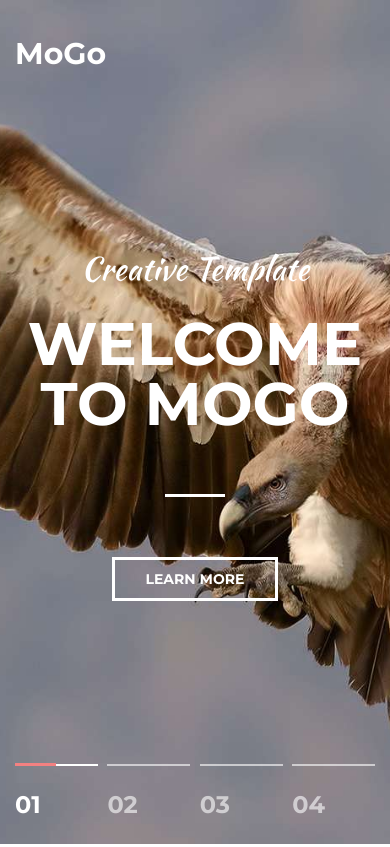
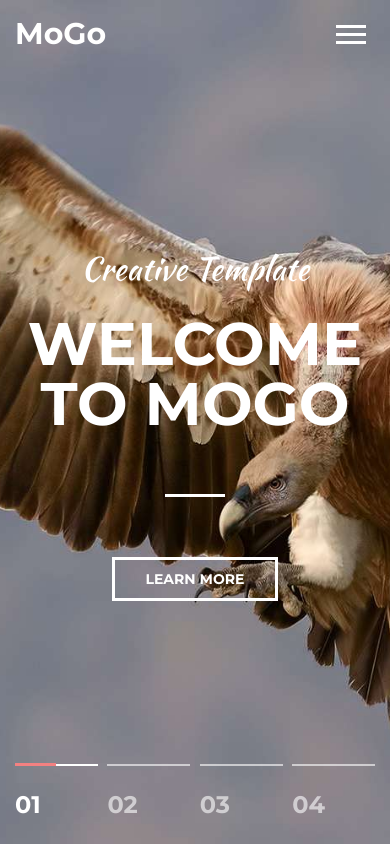
Before and after one commit to amirlnsrv/MoGo, a plain HTML site: page index.html in a window 390 px wide. Shown: the top 847 px of the page. Drawn offline with Linux system fonts and the light colour scheme.

Commit message:
Completed adaptive

```diff
--- a/assets/css/style.css
+++ b/assets/css/style.css
@@ -113,7 +113,20 @@ hr {
 	left: 0;
 	right: 0;
 	z-index: 1000;
-	padding: 30px 0 0 0;
+	padding-top: 10px;
+}
+.header.fixed {
+	padding: 10px 0;
+	background: #eb8b8d;
+	box-shadow: 0 3px 10px rgba(0, 0, 0, 0.2);
+	position: fixed;
+	top: 0;
+	left: 0;
+	right: 0;
+	transform: translate3d(0, 0, 0);
+}
+.header.active {
+	background: #eb8b8d;
 }
 .header__inner {
 	display: flex;
@@ -163,6 +176,64 @@ hr {
 	color: #fce38a;
 }
 
+/* Nav toggle */
+.nav-toggle {
+	width: 30px;
+	padding: 10px 0;
+	display: none;
+	font-size: 0;
+	color: transparent;
+	border: 0;
+	background: none;
+	cursor: pointer;
+	position: absolute;
+	top: 24px;
+	right: 24px;
+	z-index: 1;
+}
+.nav-toggle__item {
+	display: block;
+	width: 100%;
+	height: 3px;
+	background: #fff;
+	position: absolute;
+	top: 0;
+	right: 0;
+	bottom: 0;
+	left: 0;
+	margin: auto;
+	transition: background 0.2s linear;
+}
+.nav-toggle.active .nav-toggle__item {
+	background: none;
+}
+
+.nav-toggle__item::before,
+.nav-toggle__item::after {
+	content: "";
+	width: 100%;
+	height: 3px;
+	background: #fff;
+	position: absolute;
+	left: 0;
+	z-index: 1;
+	transition: transform 0.2s linear;
+}
+.nav-toggle__item::before {
+	top: -8px;
+}
+.nav-toggle__item::after {
+	bottom: -8px;
+}
+.nav-toggle.active .nav-toggle__item::before {
+	transform-origin: left top;
+	transform: rotate(45deg) translate3d(0px, -2px, 0);
+}
+.nav-toggle.active .nav-toggle__item::after {
+	transform-origin: left bottom;
+	transform: rotate(-45deg) translate3d(0px, 3px, 0);
+}
+
 /* Intro */
 .intro {
 	display: flex;
@@ -170,8 +241,10 @@ hr {
 	justify-content: center;
 	width: 100%;
 	height: 100vh;
+	min-height: 820px;
 	background: url(../img/Clip.jpg) center no-repeat;
 	background-size: cover;
+	position: relative;
 }
 .intro__inner {
 	width: 100%;
@@ -1087,9 +1160,33 @@ hr {
 	}
 }
 @media (max-width: 770px) {
+	/* Intro */
+	.intro {
+		min-height: 650px;
+	}
+
+	/* Header */
+	.header {
+		padding: 10px 0;
+	}
+
 	/* Nav */
 	.nav {
 		display: none;
+
+		width: 100%;
+		position: absolute;
+		top: 100%;
+		left: 0;
+		background: #eb8b8d;
+	}
+	.nav__link {
+		display: block;
+		margin: 0;
+		padding: 8px 20px;
+	}
+	.nav-toggle {
+		display: block;
 	}
 
 	/* Section */
--- a/index.html
+++ b/index.html
@@ -33,6 +33,10 @@
 						<i class="fa-solid fa-magnifying-glass"></i>
 					</a>
 				</nav>
+
+				<button class="nav-toggle" type="button">
+					<span class="nav-toggle__item">Menu</span>
+				</button>
 			</div>
 		</div>
 	</header>
```
